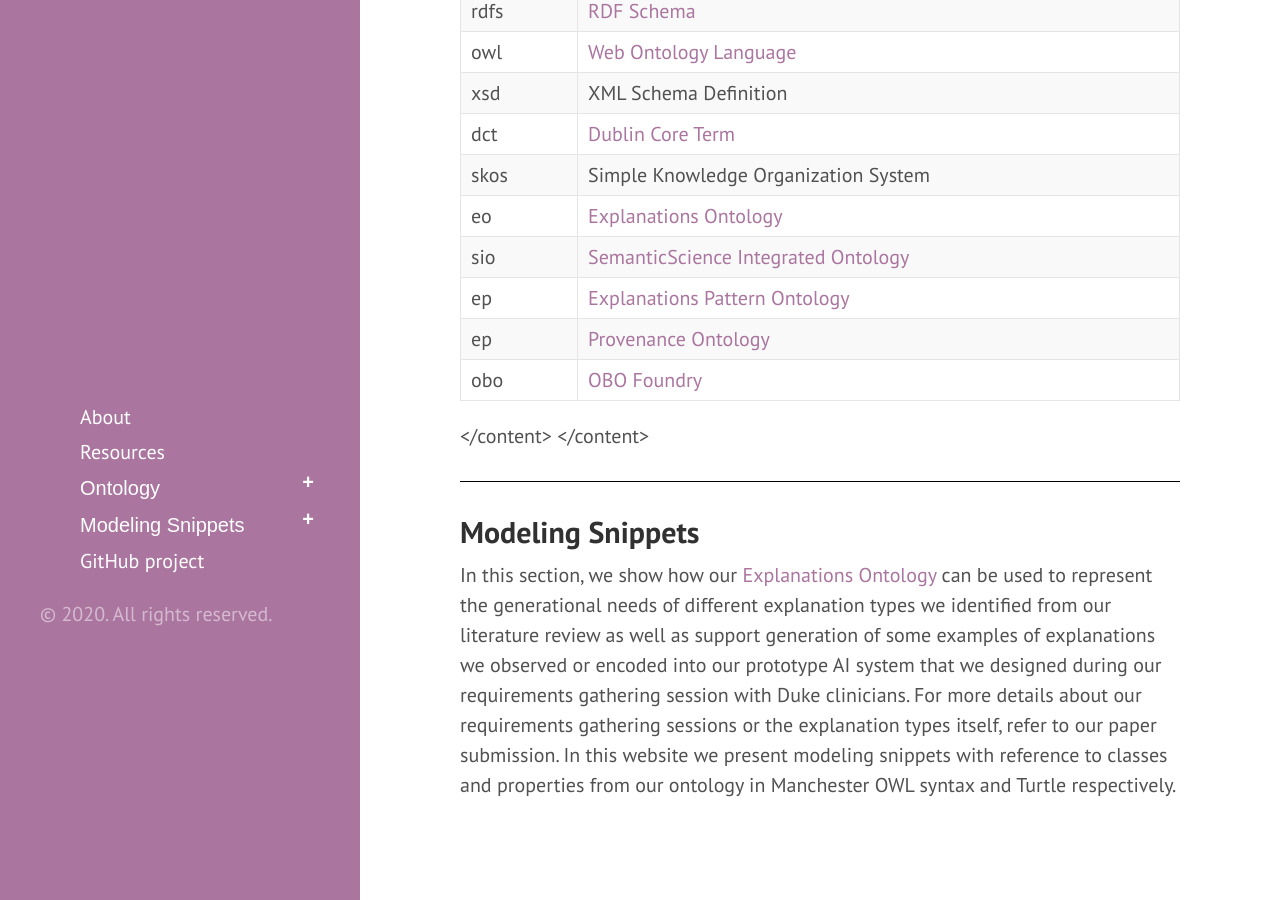
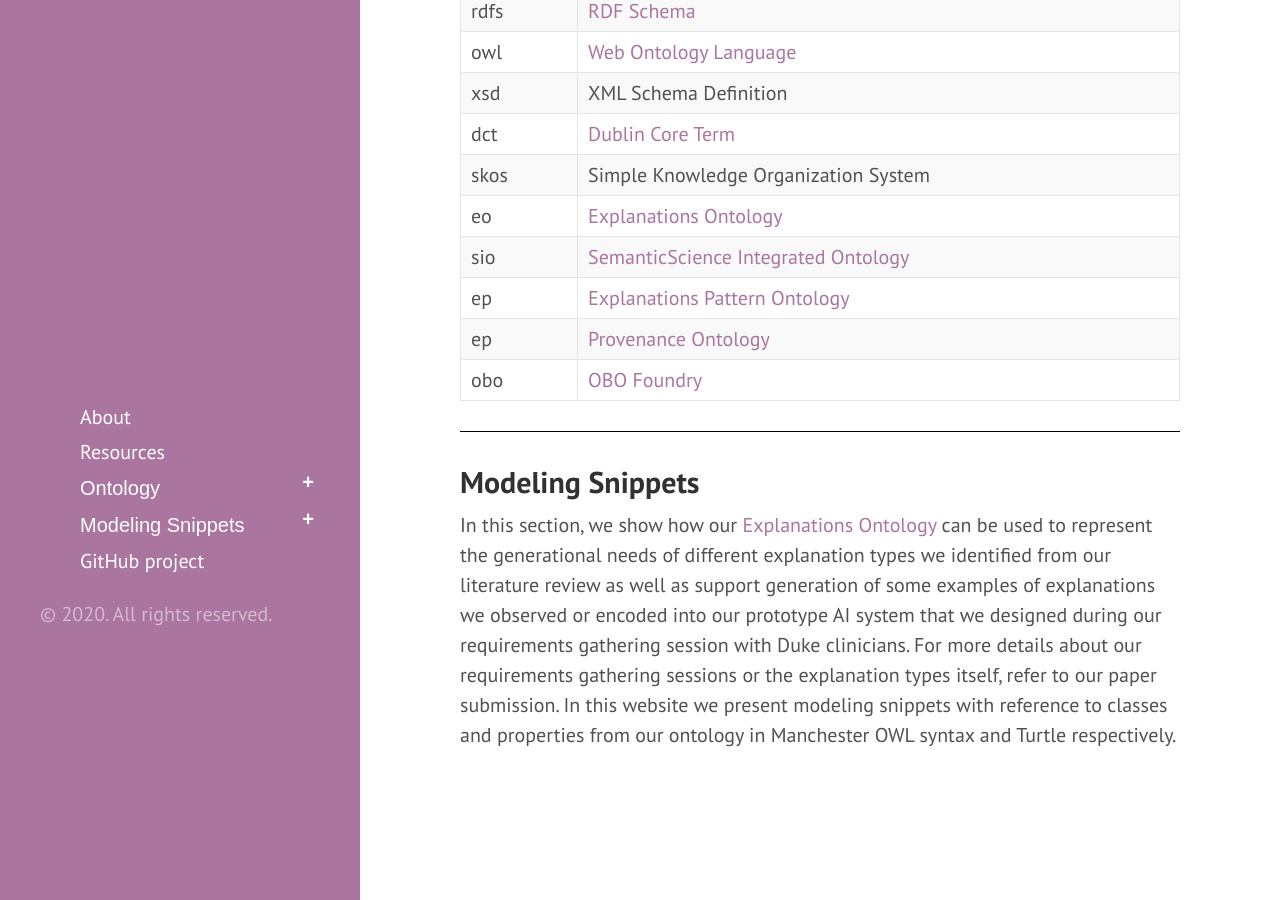
Before and after one commit to tetherless-world/explanation-ontology, a Jekyll site: the page built from index.md, in a window 1280 px wide and 900 px high, scrolled down 3349 px. Built offline with Jekyll 4.4.1, drawn with Linux system fonts in a browser that asks for light colours; Markdown is read by kramdown in place of the engine named in the settings.

Commit message:
Update index.md

```diff
--- a/index.md
+++ b/index.md
@@ -145,8 +145,6 @@ title: Explanations Ontology - Treating Explanations as Primary Consideration
 
 </table>
 
-</content>
-</content>
 
 <!--Modeling section-->
 <hr>
```
